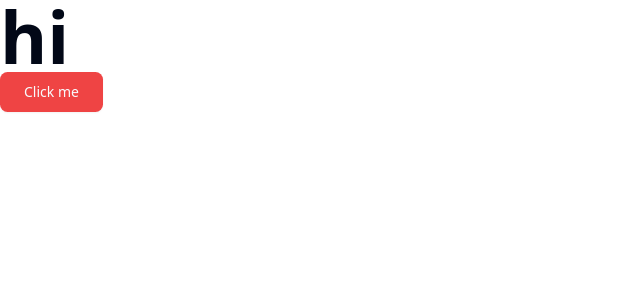
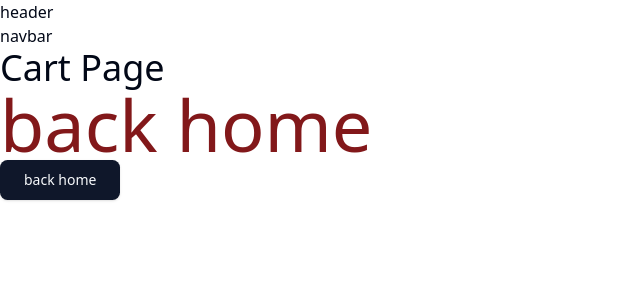
Before and after one commit to N1kr1s/store, a React (Vite) app: page /store/cart in a window 1280 px wide. Shown: the top 300 px of the page, without its empty margins (0-640 px from the left). Built offline with nearby package versions, Linux system fonts and the light colour scheme.

Commit message:
Added basic routing

```diff
--- a/src/App.tsx
+++ b/src/App.tsx
@@ -1,17 +1,69 @@
-import { Button } from './components/ui/button';
-import { useAppSelector } from './hooks';
+import { createBrowserRouter, RouterProvider } from 'react-router-dom';
+import {
+  About,
+  Cart,
+  Checkout,
+  HomeLayout,
+  Landing,
+  Login,
+  Orders,
+  Products,
+  Register,
+  SingleProduct,
+} from './pages';
+
+const router = createBrowserRouter(
+  [
+    {
+      path: '/',
+      element: <HomeLayout />,
+      children: [
+        {
+          index: true,
+          element: <Landing />,
+        },
+        {
+          path: 'products',
+          element: <Products />,
+        },
+        {
+          path: 'products/:id',
+          element: <SingleProduct />,
+        },
+        {
+          path: 'cart',
+          element: <Cart />,
+        },
+        {
+          path: 'about',
+          element: <About />,
+        },
+        {
+          path: 'checkout',
+          element: <Checkout />,
+        },
+        {
+          path: 'orders',
+          element: <Orders />,
+        },
+      ],
+    },
+    {
+      path: '/login',
+      element: <Login />,
+    },
+    {
+      path: '/register',
+      element: <Register />,
+    },
+  ],
+  {
+    basename: '/store',
+  }
+);
 
 function App() {
-  const { name } = useAppSelector((state) => state.userState);
-  console.log(name);
-  return (
-    <div>
-      <h1 className='text-7xl font-bold'>hi</h1>
-      <Button variant='destructive' size='lg'>
-        Click me
-      </Button>
-    </div>
-  );
+  return <RouterProvider router={router} />;
 }
 
 export default App;
--- a/src/pages/Cart.tsx
+++ b/src/pages/Cart.tsx
@@ -1,4 +1,19 @@
+import { Button } from '@/components/ui/button';
+import { Link } from 'react-router-dom';
+
 function Cart() {
-  return <h1 className='text-4xl'>Cart Page</h1>;
+  return (
+    <div>
+      <h1 className='text-4xl'>Cart Page</h1>
+      <Link to='/' className='text-7xl text-red-900'>
+        back home
+      </Link>
+      <div>
+        <Button asChild size='lg'>
+          <Link to='/'>back home</Link>
+        </Button>
+      </div>
+    </div>
+  );
 }
 export default Cart;
--- a/src/pages/HomeLayout.tsx
+++ b/src/pages/HomeLayout.tsx
@@ -1,4 +1,12 @@
+import { Outlet } from 'react-router-dom';
+
 function HomeLayout() {
-  return <h1 className='text-4xl'>HomeLayout Page</h1>;
+  return (
+    <>
+      <header>header</header>
+      <nav>navbar</nav>
+      <Outlet />
+    </>
+  );
 }
 export default HomeLayout;
```
